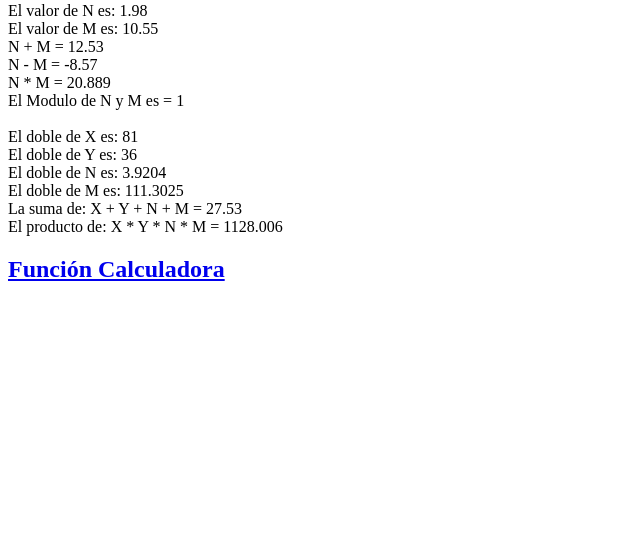
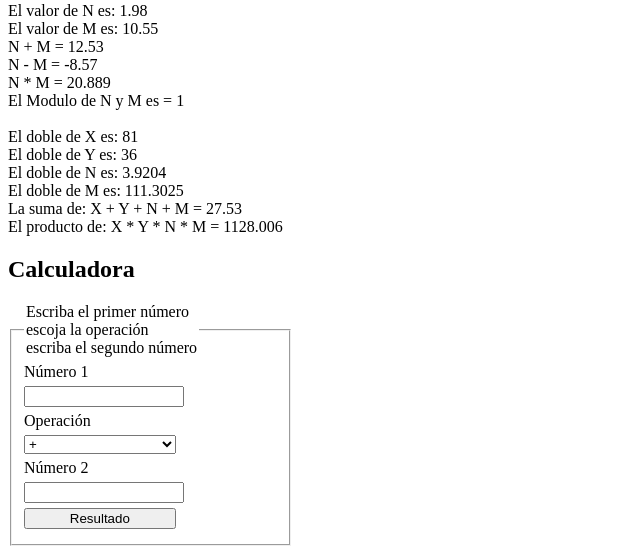
Before and after one commit to IvonneCaPa/1.2-PHP_Basico, a PHP site: page / in a window 1280 px wide. Shown: the part 593-1147 px from the top of the page, without its empty margins (0-640 px from the left). Before the commit the page ends 874 px from the top, so only its background shows below. Run offline with PHP 8.4, Linux system fonts and the light colour scheme.

Commit message:
Se hamodificado el archivo calculadora, index y estilos

```diff
--- a/css/style.css
+++ b/css/style.css
@@ -1,66 +1,26 @@
-body{
-    background: radial-gradient(circle, #0d47a1, #42a4f555);
-    color:#A8DADC;
-}
-
-h1{
-    text-align: center;
-    font-size: 3rem;
-}
-
-.container{
-    width: 30%;
-    margin: auto;
-    padding: 15px;
-    text-align: center;
-    position: relative;
-}
-
 fieldset{
-    border: 3px solid #A8DADC;
-    font-size: 1.2rem;
-    margin-bottom: 15px;
-    legend{
-        margin-bottom: 10px;
+    width: 20%;
+    display: flex;
+    flex-direction: column;
+    label, input, select {
+        display: block;
+        margin-bottom: 5px;
+        width: 60%;
     }
 }
 
-label{
-    width: 45%;
-    color: #A8DADC;
-    margin-bottom: 10px;
+.resultado{
+    padding: 10px;
+    margin: 20px;
     font-size: 1.2rem;
 }
 
-input{
-    width:45%;
-    padding: 10px;
-}
-
-select{
-    width: 45%;
-    padding: 10px;
-    margin: 8px;
-    text-align: center;
+a{
+    color:purple;
+    text-decoration: none;
     font-size: 1.2rem;
 }
-
-input[type="submit"]{
-    background-color: #f72585;
-    border: none;
-    cursor: pointer;
-    padding: 15px;
-    margin-top: 30px;
-    color: white;
-    font-size: 1.5rem;
-    font-weight: bold;
+a:hover{
+    text-decoration: underline;
+    color: violet;
 }
-
-.resultado{
-    border: 3px solid #A8DADC;
-    font-size: 2rem;
-    font-weight: bold;
-    align-items: center;
-    color: white;
-    padding: 5px;
-}
--- a/index.php
+++ b/index.php
@@ -3,6 +3,7 @@
 <head>
     <meta charset="UTF-8">
     <meta name="viewport" content="width=device-width, initial-scale=1.0">
+    <link rel="stylesheet" href="css/style.css">
     <title>PHP Básico</title>
 </head>
 <body>
@@ -75,7 +76,25 @@
             echo "El producto de: X * Y * N * M = " . $X * $Y * $N * $M . "<br>";
         ?>
 
-        <h2><a href="calculadora.php" target="_blank">Función Calculadora</a></h2>
+        <h2>Calculadora</h2>
+        <form action="calculadora.php" method="get">
+        <fieldset>
+            <legend>Escriba el primer número <br> escoja la operación <br> escriba el segundo número</legend>
+            <label for="num1">Número 1</label>
+            <input type="number" name="num1" required>
+            <label for="ope">Operación</label>
+            <select name="ope" id="">
+                <option value="+">+</option>
+                <option value="-">-</option>
+                <option value="*">*</option>
+                <option value="/">/</option>
+            </select>
+            <label for="num2">Número 2</label>
+            <input type="number" name="num2" min="1" required>
+            <input type="submit" value="Resultado">
+        </fieldset>
+    </form>
+        <!-- <h2><a href="contador.php" target="_blank">Programa Contador Exercicio 4</a></h2> -->
 
     </main>
 
```
Also changed, not shown: calculadora.php (+5 -18 lines).
